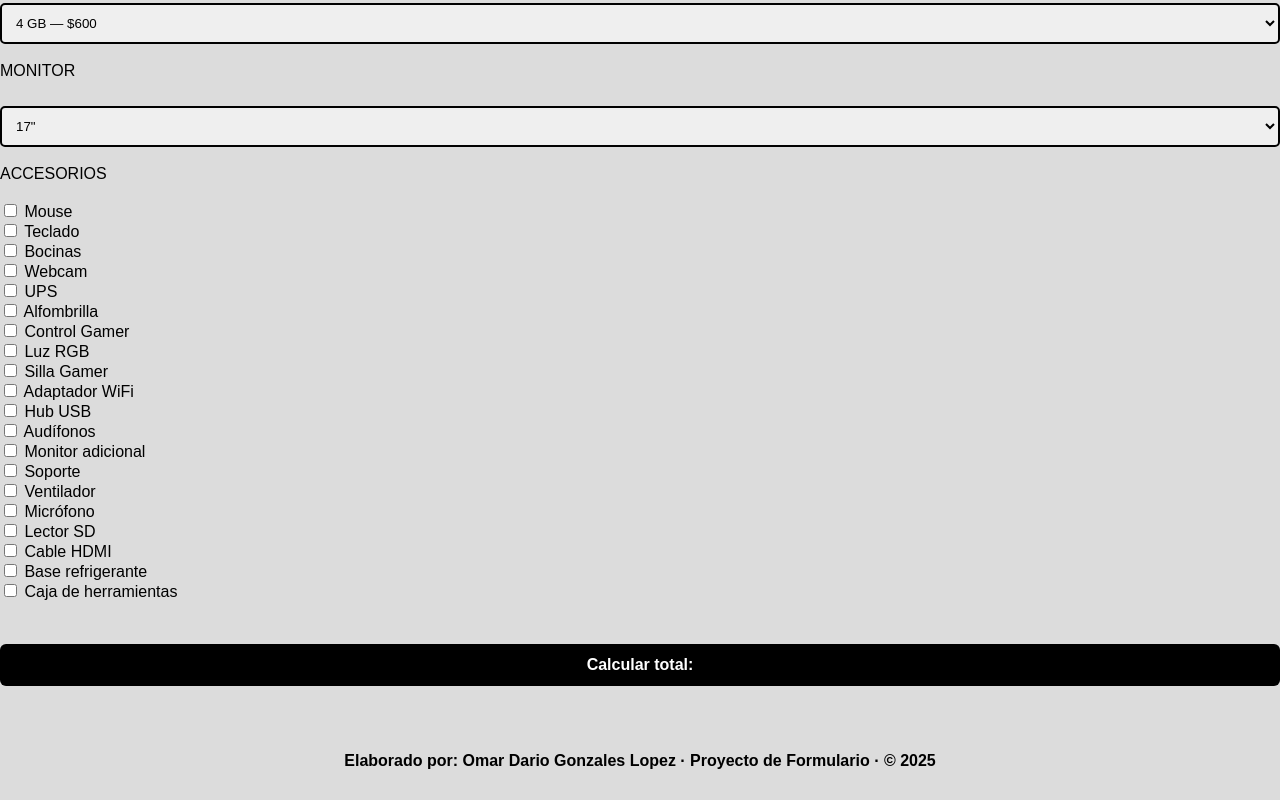
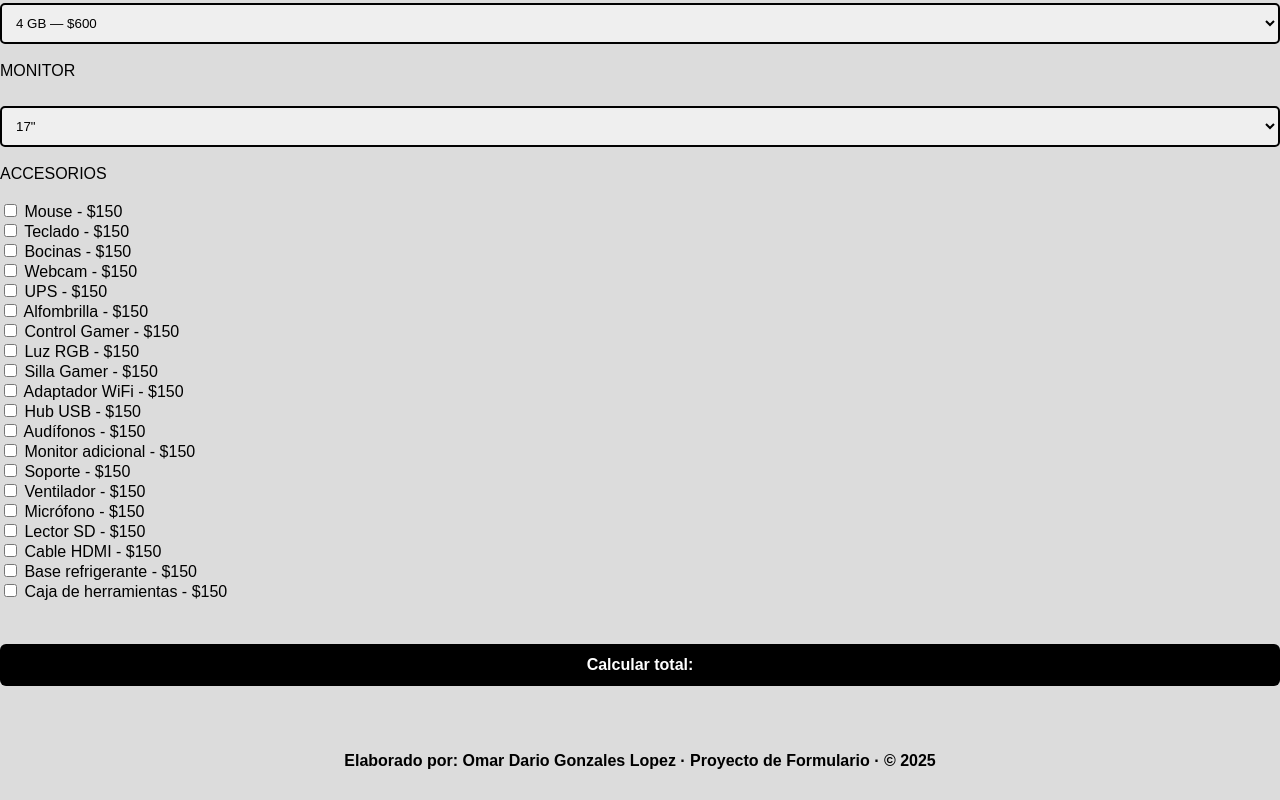
Before and after one commit to Dariogzz/armacomputadora-dariogzz, a plain HTML site: page index.html in a window 1280 px wide. Shown: the part 446-1246 px from the top of the page. Drawn offline with Linux system fonts and the light colour scheme.

Commit message:
comit 7 agregue precios y values

```diff
--- a/index.html
+++ b/index.html
@@ -91,26 +91,47 @@
         ACCESORIOS
     </div>
     <br>
-        <label><input type="checkbox" name="acc"> Mouse</label><br>
-        <label><input type="checkbox" name="acc"> Teclado</label><br>
-        <label><input type="checkbox" name="acc"> Bocinas</label><br>
-        <label><input type="checkbox" name="acc"> Webcam</label><br>
-        <label><input type="checkbox" name="acc"> UPS</label><br>
-        <label><input type="checkbox" name="acc"> Alfombrilla</label><br>
-        <label><input type="checkbox" name="acc"> Control Gamer</label><br>
-        <label><input type="checkbox" name="acc"> Luz RGB</label><br>
-        <label><input type="checkbox" name="acc"> Silla Gamer</label><br>
-        <label><input type="checkbox" name="acc"> Adaptador WiFi</label><br>
-        <label><input type="checkbox" name="acc"> Hub USB</label><br>
-        <label><input type="checkbox" name="acc"> Audífonos</label><br>
-        <label><input type="checkbox" name="acc"> Monitor adicional</label><br>
-        <label><input type="checkbox" name="acc"> Soporte</label><br>
-        <label><input type="checkbox" name="acc"> Ventilador</label><br>
-        <label><input type="checkbox" name="acc"> Micrófono</label><br>
-        <label><input type="checkbox" name="acc"> Lector SD</label><br>
-        <label><input type="checkbox" name="acc"> Cable HDMI</label><br>
-        <label><input type="checkbox" name="acc"> Base refrigerante</label><br>
-        <label><input type="checkbox" name="acc"> Caja de herramientas</label><br>
+<label><input type="checkbox" name="acc" value="150"> Mouse - $150</label>
+<br>
+<label><input type="checkbox" name="acc" value="150"> Teclado - $150</label>
+<br>
+<label><input type="checkbox" name="acc" value="150"> Bocinas - $150</label>
+<br>
+<label><input type="checkbox" name="acc" value="150"> Webcam - $150</label>
+<br>
+<label><input type="checkbox" name="acc" value="150"> UPS - $150</label>
+<br>
+<label><input type="checkbox" name="acc" value="150"> Alfombrilla - $150</label>
+<br>
+<label><input type="checkbox" name="acc" value="150"> Control Gamer - $150</label>
+<br>
+<label><input type="checkbox" name="acc" value="150"> Luz RGB - $150</label>
+<br>
+<label><input type="checkbox" name="acc" value="150"> Silla Gamer - $150</label>
+<br>
+<label><input type="checkbox" name="acc" value="150"> Adaptador WiFi - $150</label>
+<br>
+<label><input type="checkbox" name="acc" value="150"> Hub USB - $150</label>
+<br>
+<label><input type="checkbox" name="acc" value="150"> Audífonos - $150</label>
+<br>
+<label><input type="checkbox" name="acc" value="150"> Monitor adicional - $150</label>
+<br>
+<label><input type="checkbox" name="acc" value="150"> Soporte - $150</label>
+<br>
+<label><input type="checkbox" name="acc" value="150"> Ventilador - $150</label>
+<br>
+<label><input type="checkbox" name="acc" value="150"> Micrófono - $150</label>
+<br>
+<label><input type="checkbox" name="acc" value="150"> Lector SD - $150</label>
+<br>
+<label><input type="checkbox" name="acc" value="150"> Cable HDMI - $150</label>
+<br>
+<label><input type="checkbox" name="acc" value="150"> Base refrigerante - $150</label>
+<br>
+<label><input type="checkbox" name="acc" value="150"> Caja de herramientas - $150</label>
+<br>
+
     <br>
 
         <div class="button-container">
@@ -122,5 +143,7 @@
     <br><br>
      <p class="pie">Elaborado por: Omar Dario Gonzales Lopez · Proyecto de Formulario · © 2025</p>
 
+<script src="calculos.js"></script>
+
 </body>
 </html>
```
